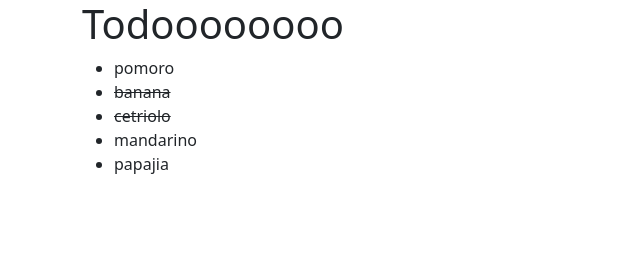
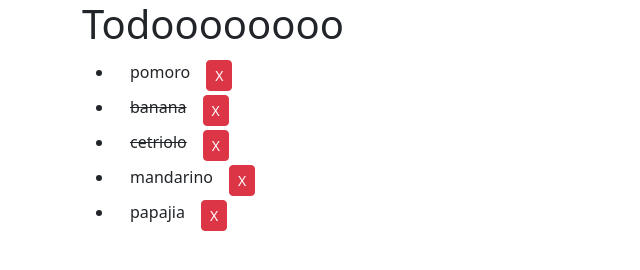
Before and after one commit to tomasdarienko/vue-todolist, a plain HTML site: page index.html in a window 1280 px wide. Shown: the whole page, without its empty margins (0-640 px from the left). Drawn offline with nearby package versions, Linux system fonts and the light colour scheme.

Commit message:
milestone 2

```diff
--- a/index.html
+++ b/index.html
@@ -19,7 +19,16 @@
 
                          <div>
                               <ul>
-                                   <li v-for="(todo,index) in todolist" :key="index" :class="todo.done == true ? 'text-decoration-line-through': '' ">{{ todo.text }}</li>
+                                   <li v-for="(item,index) in todolist" :key="index"
+                                        :class="item.done == true ? 'text-decoration-line-through': '' ">
+                                        <span class="p-3 mt-5">
+                                             {{ item.text }}
+                                        </span>
+                                        <button class="btn btn-sm btn-danger mt-1" @click="delet(index)">
+                                             X
+                                        </button>
+
+                                   </li>
                               </ul>
                          </div>
                     </div>
--- a/js/script.js
+++ b/js/script.js
@@ -30,6 +30,8 @@ createApp({
           }
      },
      methods:{
-
+          delet(index){
+               this.todolist.splice(index,1);
+          }
      }
 }).mount('#app')
```
Also changed, not shown: 1 other file.
